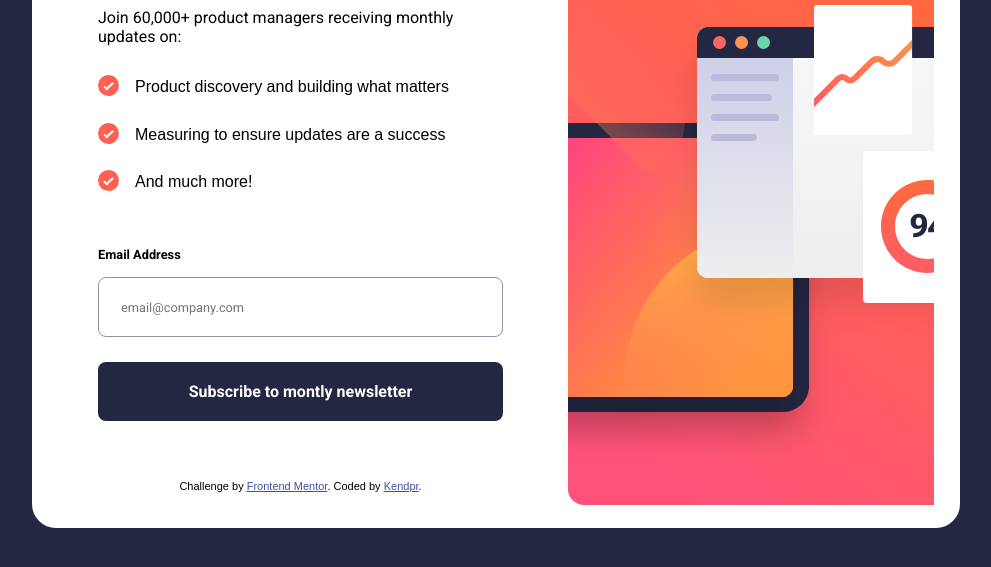
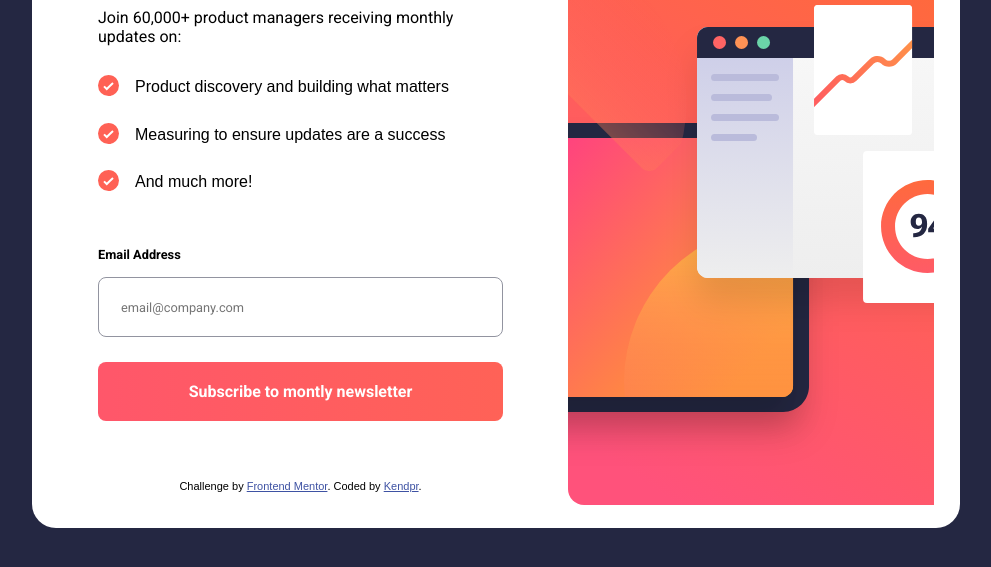
Before and after one commit to RealKendpr/newsletter-signup-fem-1, a plain HTML site: page index.html in a window 1280 px wide. In both pictures the pointer is over the button "Subscribe to montly newsletter". Shown: the part 193-760 px from the top of the page, without its empty margins (144-1135 px from the left). Drawn offline with Linux system fonts and the light colour scheme.

Commit message:
🖱️Added hover effect to submit button

```diff
--- a/style.css
+++ b/style.css
@@ -109,6 +109,7 @@ form {
 
     &:hover {
       cursor: pointer;
+      background: linear-gradient(90deg,hsl(353, 100%, 67%),hsl(4, 100%, 67%));
     }
   }
 }
```
